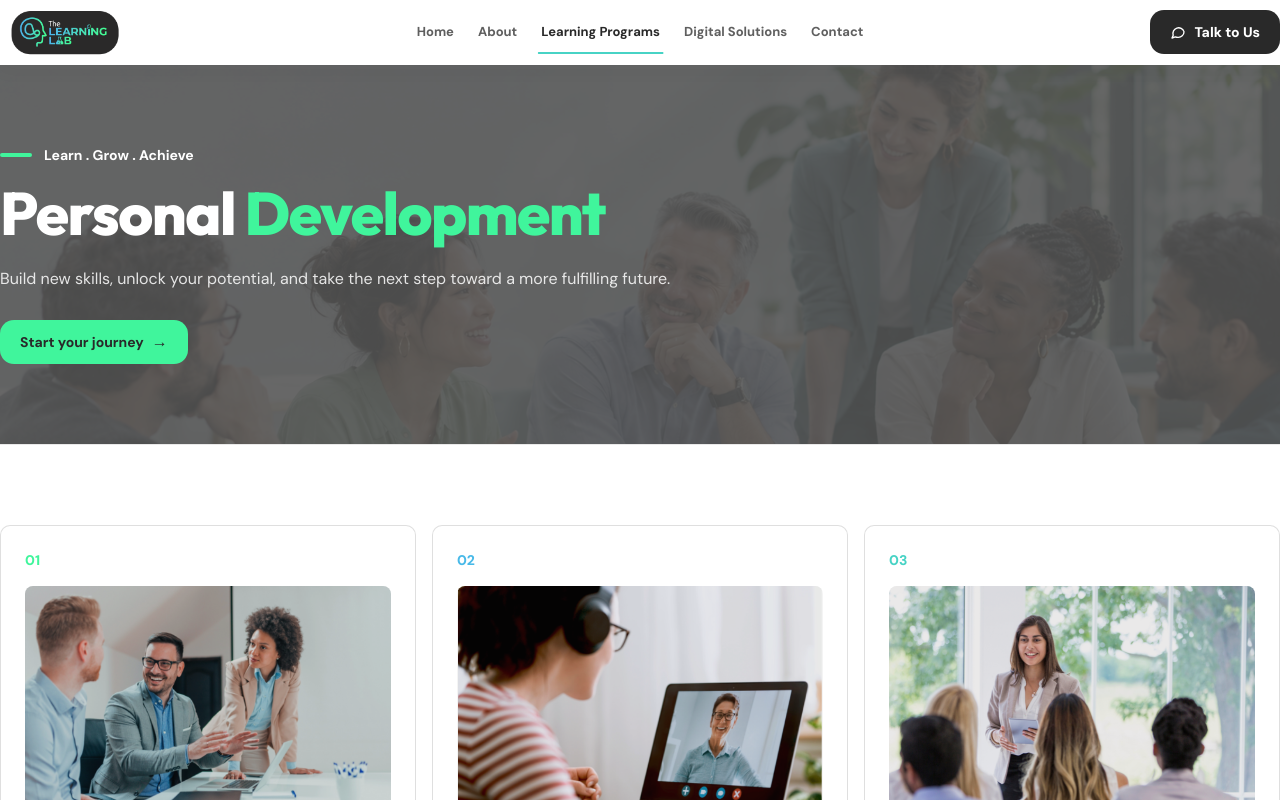
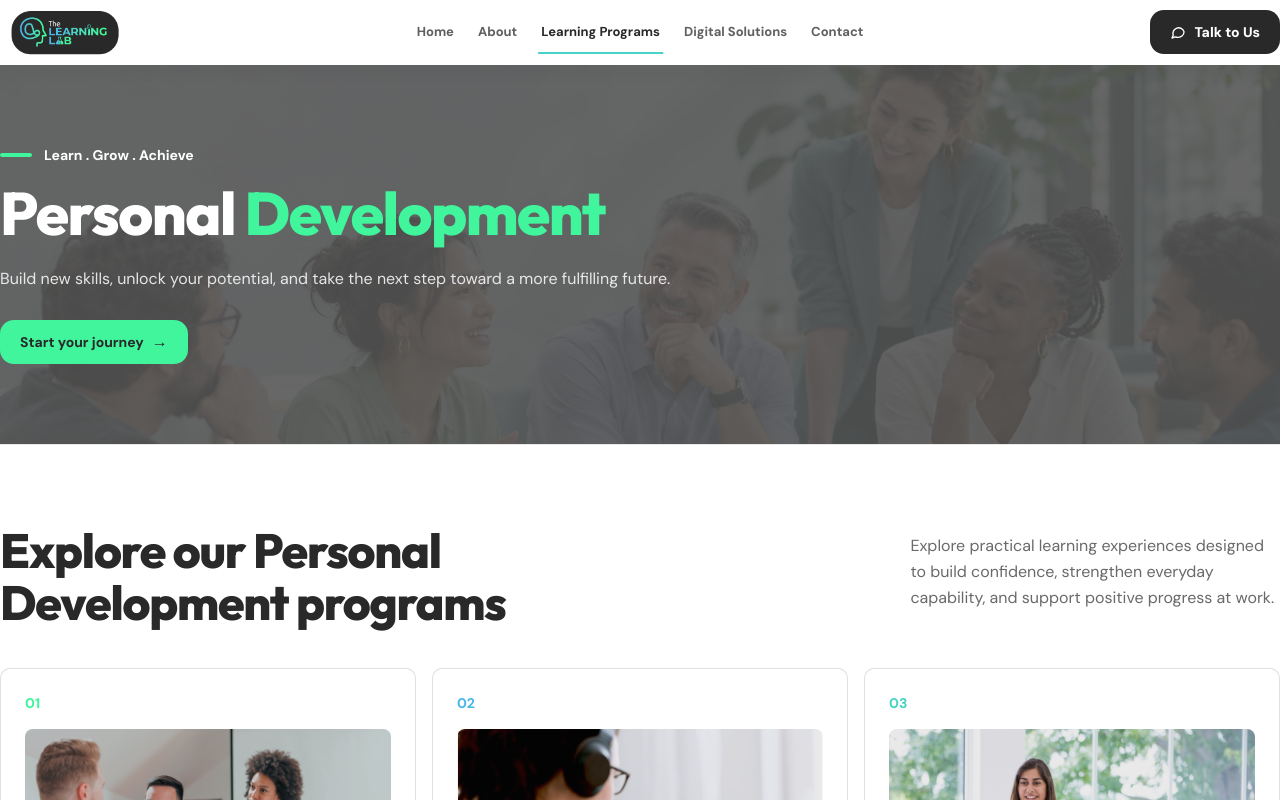
Before and after one commit to gabzy0423/The-Learning-Lab, a Next.js app: page /programs/personal-development in a window 1280 px wide. Shown: the top 800 px of the page. Built offline with nearby package versions, Linux system fonts and the light colour scheme.

Commit message:
Add Personal Development card section intro

```diff
--- a/app/programs/[category]/page.tsx
+++ b/app/programs/[category]/page.tsx
@@ -90,9 +90,17 @@ export default async function CategoryPage({
           </div>
         </section>
 
-        <section id="personal-development-courses" aria-label="Personal Development courses">
+        <section id="personal-development-courses" aria-labelledby="personal-development-programs-heading">
           <div className="mx-auto max-w-[80rem] px-7 py-16 sm:px-10 lg:px-0 lg:py-20">
-            <div className="grid gap-4 sm:grid-cols-2 lg:grid-cols-3">
+            <div className="grid items-start gap-4 lg:grid-cols-[1.4fr_0.6fr] lg:gap-12">
+              <h2 id="personal-development-programs-heading" className="max-w-3xl text-balance font-heading text-3xl font-extrabold leading-[1.08] tracking-tight sm:text-4xl lg:text-5xl">
+                Explore our Personal Development programs
+              </h2>
+              <p className="max-w-2xl text-base leading-relaxed text-brand-charcoal/70 lg:pt-2">
+                Explore practical learning experiences designed to build confidence, strengthen everyday capability, and support positive progress at work.
+              </p>
+            </div>
+            <div className="mt-10 grid gap-4 sm:grid-cols-2 lg:grid-cols-3">
               {personalDevelopmentCards.map((card, index) => (
                 <article
                   key={card.image}
```
Also changed, not shown: 1 other file (tests, documents, lock files or other folders).
